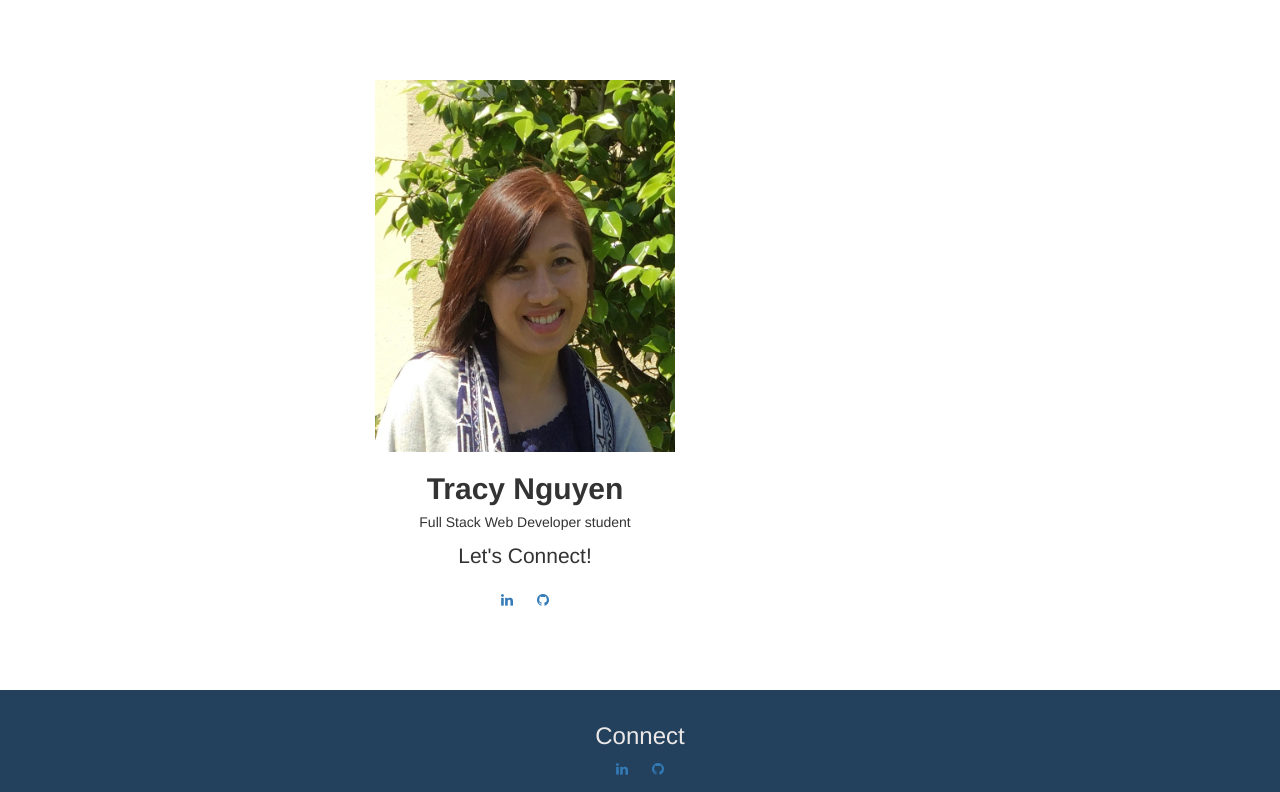
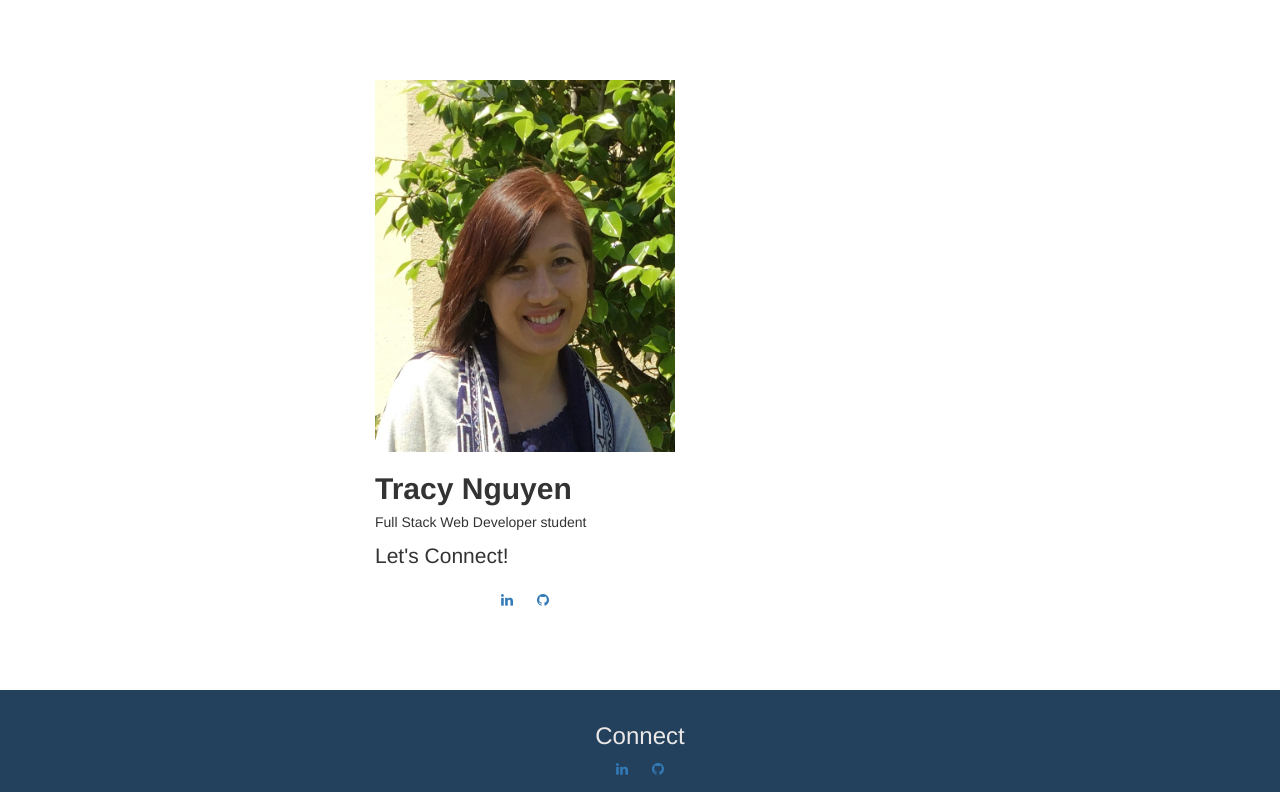
Before and after one commit to TracyVy/Bio_Page, a plain HTML site: page contact.html in a window 1280 px wide. Shown: the part 800-1592 px from the top of the page. Drawn offline with nearby package versions, Linux system fonts and the light colour scheme.

Commit message:
cleaning code, removed 'justify-content-center'x3 and add to class='col'

```diff
--- a/contact.html
+++ b/contact.html
@@ -44,19 +44,19 @@
 
     <div class="padding">
         <div class="container-fluid">
-            <div class="row">
+            <div class="row d-flex justify-content-center">
                 <div class="col-sm-3"></div>
-                <div class="col-sm-6">
+                <div class="col-sm-6 d-flex justify-content-center">
                     <!-- Card with image, text and link -->
-                    <div class="card" style="width: 30rem;">
+                    <div class="card" style="width: 30rem">
                         <img class="card-img-top" src="./assets/images/Profile.jpg" alt="profile pic">
                         <div class="card-body">
                             <!-- Title -->
-                            <h2 class="card-title text-center"><strong>Tracy Nguyen</strong></h2>
+                            <h2 class="card-title"><strong>Tracy Nguyen</strong></h2>
                             <!-- Subtitle -->
-                            <h5 class="font-weight-bold text-center py-2">Full Stack Web Developer student</h5>
+                            <h5 class="font-weight-bold">Full Stack Web Developer student</h5>
                             <!-- Text -->
-                            <p class="lead text-center">Let's Connect!
+                            <p class="lead">Let's Connect!
                             </p>
                         </div>
                         <div class="card-body text-center">
```
